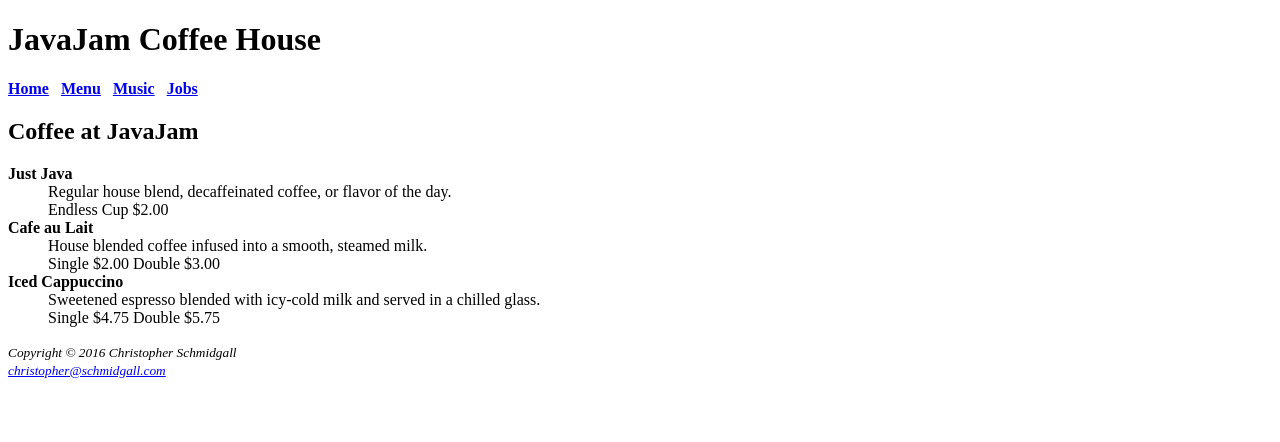
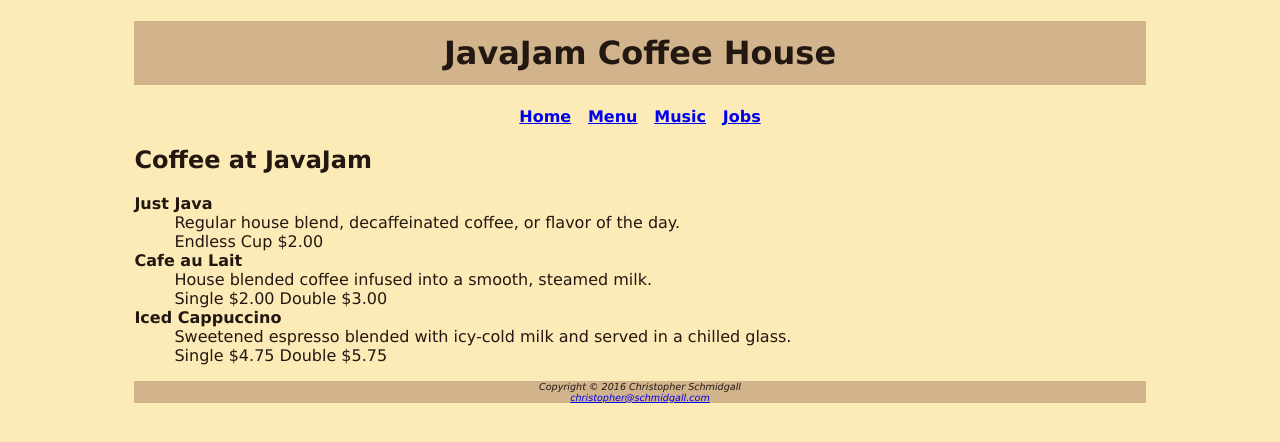
Before and after one commit to cschmidgall/JavaJam-Coffee-House, a plain HTML site: page menu.html in a window 1280 px wide. Drawn offline with Linux system fonts and the light colour scheme.

Commit message:
Added changes from chapter 2

```diff
--- /dev/null
+++ b/javajam.css
@@ -0,0 +1,15 @@
+body { background-color: #FCEBB6;
+	   color: #221811;
+	   font-family: Verdana, Arial, sans-serif; }
+h1 { background-color: #D2B48C;
+	 text-align: center;
+	 line-height: 200% }
+nav { text-align: center;
+	  font-weight: bold;}
+footer { background-color: #D2B48C;
+		 text-align: center;
+		 font-size: .6em;
+		 font-style: italic; }
+#wrapper { margin-left: auto;
+		   margin-right: auto;
+		   width: 80%; }
--- a/menu.html
+++ b/menu.html
@@ -3,18 +3,18 @@
 	<head>
 		<title>JavaJam Coffee House Menu</title>
 		<meta charset="utf-8">
+		<link rel="stylesheet" href="javajam.css">
 	</head>
 	<body>
+		<div id="wrapper">
 			<header>
 				<h1>JavaJam Coffee House</h1>
 			</header>
 			<nav>
-			<b>
 				<a href="index.html">Home</a> &nbsp;
 				<a href="menu.html">Menu</a> &nbsp;
 				<a href="music.html">Music</a> &nbsp;
 				<a href="jobs.html">Jobs</a>
-			</b>
 			</nav>
 			<main>
 				<h2>Coffee at JavaJam</h2>
@@ -34,8 +34,9 @@
 
 			</main>
 			<footer>
-			<small><i>Copyright &copy; 2016 Christopher Schmidgall<br>
-			<a href="christopher@schmidgall.com">christopher@schmidgall.com</a></i></small>
+				Copyright &copy; 2016 Christopher Schmidgall<br>
+				<a href="christopher@schmidgall.com">christopher@schmidgall.com</a>
 			</footer>
+		</div>
 	</body>
 </html>
```
Also changed, not shown: index.html (+5 -4 lines). Lines whose indentation alone changed are shown as unchanged.
